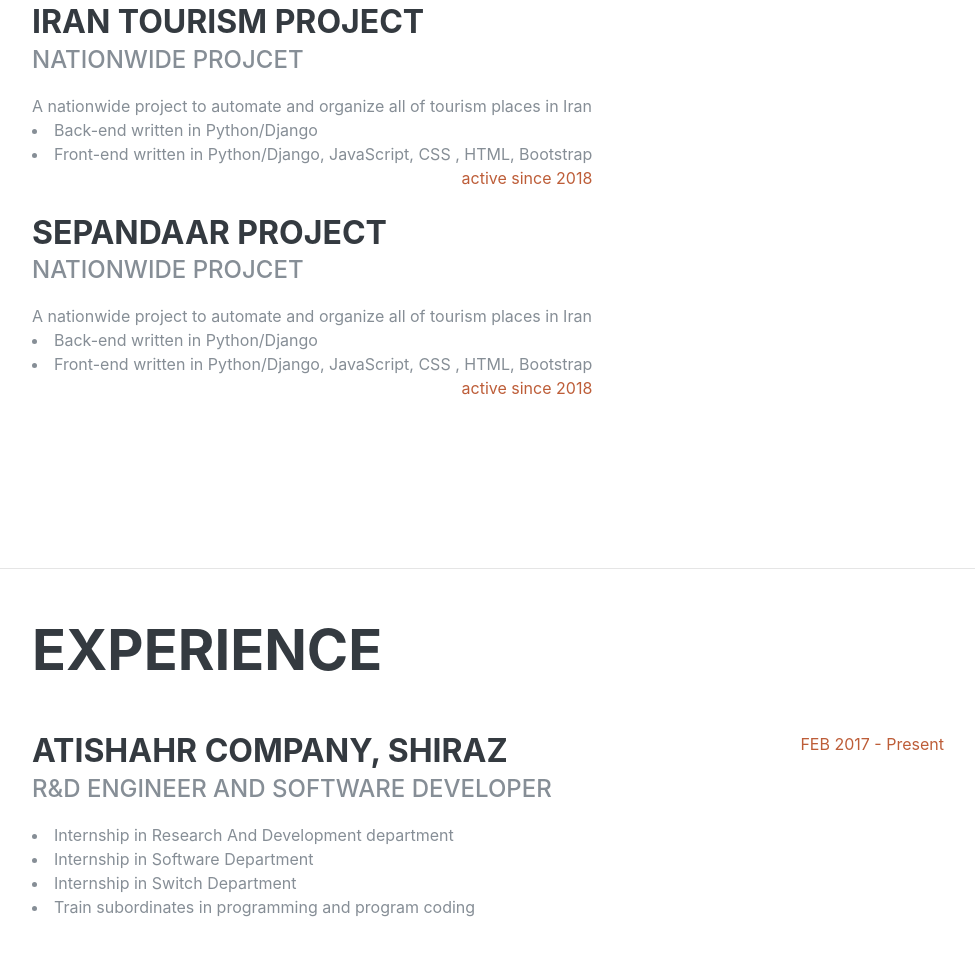
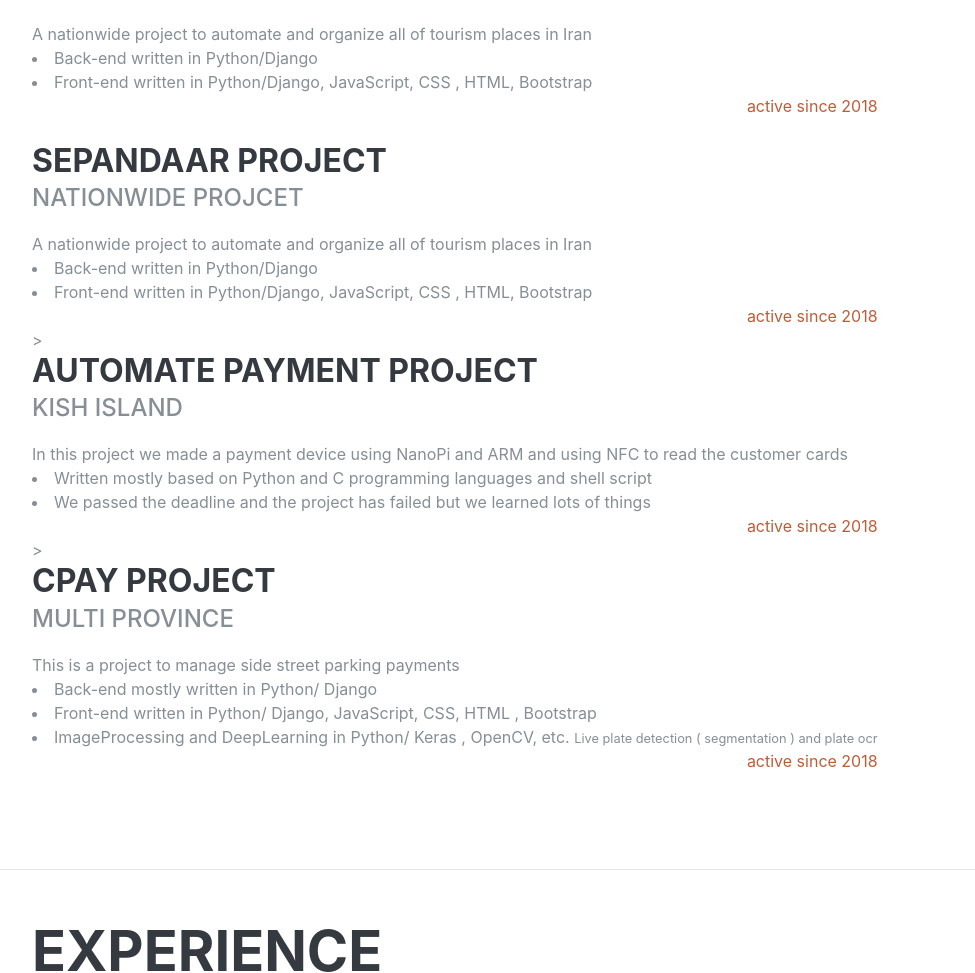
Before and after one commit to hosseinhayati128/hosseinhayati128.github.io, a website: page index.html in a window 1280 px wide. Shown: the part 1832-2805 px from the top of the page, without its empty margins (288-1263 px from the left). Drawn offline with Linux system fonts and the light colour scheme; a web font is replaced by a local one.

Commit message:
projects 5

```diff
--- a/index.html
+++ b/index.html
@@ -148,7 +148,31 @@
             <div class="resume-date text-md-right">
               <span class="text-primary">active since 2018</span>
             </div>
+>
+             <br>
+            <h3 class="mb-0">Automate Payment Project</h3>
+            <div class="subheading mb-3">Kish Island</div>
+            <div>In this project we made a payment device using NanoPi and ARM and using NFC to read the customer cards</div>
+            <li>Written mostly based on Python and C programming languages and shell script </li>
+            <li>We passed the deadline and the project has failed but we learned lots of things</li>
 
+            <div class="resume-date text-md-right">
+              <span class="text-primary">active since 2018</span>
+            </div>
+
+>
+             <br>
+            <h3 class="mb-0">cpay project</h3>
+            <div class="subheading mb-3">multi province</div>
+            <div>This is a project to manage side street parking payments</div>
+            <li>Back-end mostly written in Python/ Django</li>
+            <li>Front-end written in Python/ Django, JavaScript, CSS, HTML , Bootstrap</li>
+            <li>ImageProcessing and DeepLearning in Python/ Keras , OpenCV, etc.
+              <small>Live plate detection ( segmentation ) and plate ocr</small></li>
+
+            <div class="resume-date text-md-right">
+              <span class="text-primary">active since 2018</span>
+            </div>
 
 
           </div>
```
